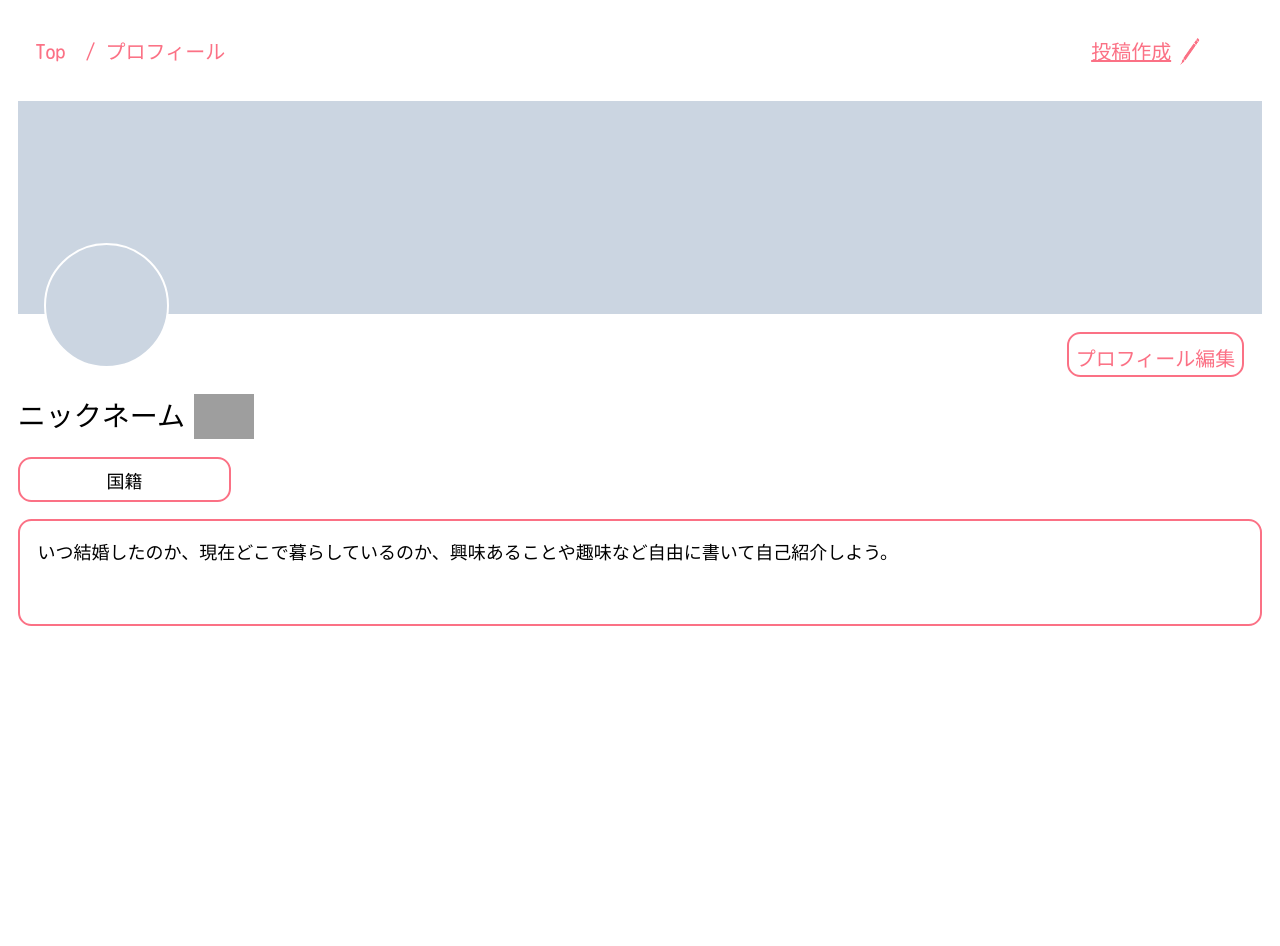
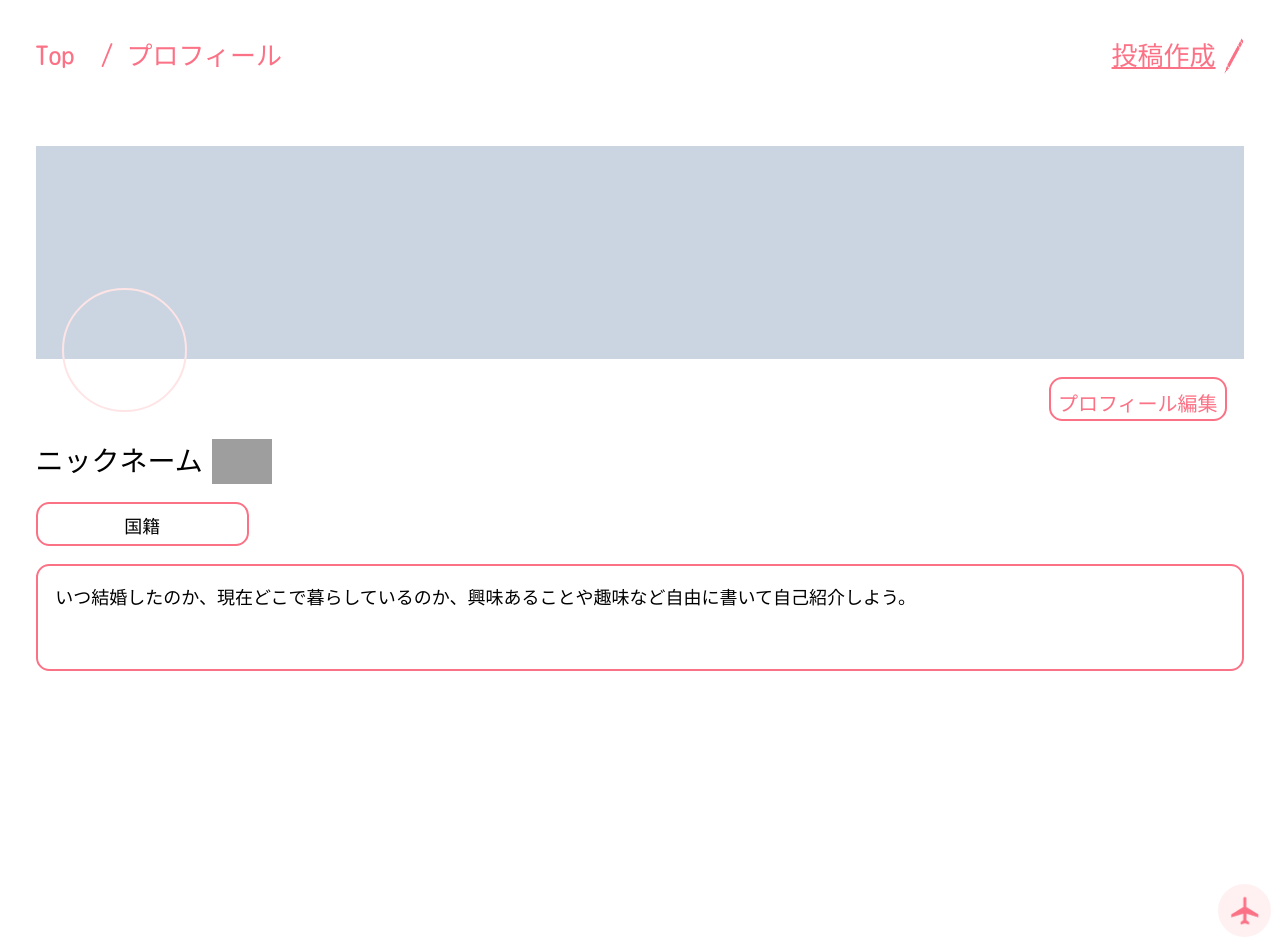
Before and after one commit to beppumisato/international-marriage-community, a Next.js app: page /mypage in a window 1280 px wide. Before the commit the page ends 800 px from the top, so only its background shows below. Built offline with nearby package versions, Linux system fonts and the light colour scheme; grey boxes are pictures that could not be loaded; a web font is replaced by a local one.

Commit message:
mypage修正

```diff
--- a/src/app/mypage/edit/page.tsx
+++ b/src/app/mypage/edit/page.tsx
@@ -1,20 +1,20 @@
 import React from 'react';
 import Link from 'next/link';
-import { BottomNavigation } from '@mui/material';
 
 export default function EditPage() {
   return (
     <div className='font-kosugi'>
-      <div className='flex text-rose-400 bg-rose-200 h-6 text-[20px] mb-4 p-2'>
+      <div className='flex text-rose-400 bg-rose-200 h-8 text-[24px] mb-4 p-2'>
         <Link href={`/mypage/`}>＜</Link>
         <div className='ml-56'>プロフィール編集</div>
       </div>
-      <div className='flex ml-4 mr-4'>
+      <div className='p-4'>
+        <div className='flex'>
           <div className='bg-slate-300 w-full h-24 flex justify-center'>
-          <div className='bg-slate-300 border-white border-2 rounded-full w-14 h-14 mt-5'></div>
+            <div className='border-rose-200 border-2 rounded-full w-14 h-14 mt-5'></div>
           </div>
         </div>
-      <div className='text-rose-400 ml-4 mr-4 text-[20px]'>
+        <div className='text-rose-400 text-[20px]'>
           <div className='mt-4 font-bold'>ニックネーム</div>
           <div className='border-2 border-rose-400 rounded-md p-2'>
             デミちゃん
@@ -42,5 +42,6 @@ export default function EditPage() {
           </div>
         </div>
       </div>
+    </div>
   );
 }
--- a/src/app/mypage/page.tsx
+++ b/src/app/mypage/page.tsx
@@ -1,16 +1,15 @@
 import React from 'react';
 import Link from 'next/link';
-import type { AppProps } from 'next/app';
 
-export default function MyPage({ Component, pageProps }: AppProps) {
+export default function MyPage() {
   return (
     <div className='font-kosugi'>
-      <div className='flex m-4 text-[20px]'>
+      <div className='flex m-4 text-[26px]'>
         <Link href={`/`} className='text-rose-400'>
           Top
         </Link>
         <div className='text-rose-400'>　/ プロフィール</div>
-        <div className='ml-auto mr-5 flex'>
+        <div className='ml-auto flex'>
           <Link href={`/post/`} className='text-rose-400 underline'>
             投稿作成
           </Link>
@@ -18,9 +17,9 @@ export default function MyPage({ Component, pageProps }: AppProps) {
         </div>
       </div>
 
-      <div className='ml-2 mr-2'>
+      <div className='p-4'>
         <div className='bg-slate-300 w-full h-24 pt-16 pl-3'>
-          <div className='bg-slate-300 border-white border-2 rounded-full w-14 h-14'></div>
+          <div className='border-rose-100 border-2 rounded-full w-14 h-14'></div>
         </div>
         <div className='flex justify-end m-2 text-center'>
           <Link
@@ -43,6 +42,12 @@ export default function MyPage({ Component, pageProps }: AppProps) {
           いつ結婚したのか、現在どこで暮らしているのか、興味あることや趣味など自由に書いて自己紹介しよう。
         </div>
       </div>
+      <div className='flex justify-end mt-20 mr-1 mb-1'>
+        <img
+          className=' bg-rose-100 rounded-full bg-opacity-50 w-6 h-6 p-1'
+          src='/icon/airplan_2.png'
+        ></img>
+      </div>
     </div>
   );
 }
```
Lines whose indentation alone changed are shown as unchanged.
